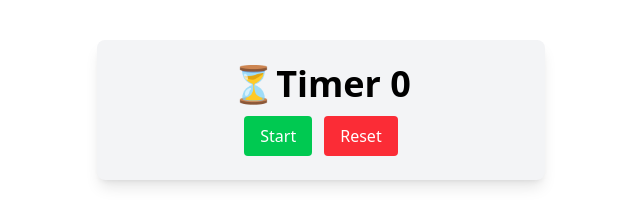
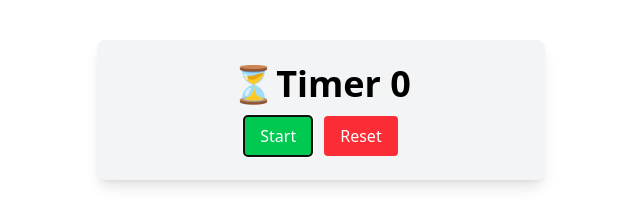
Before and after one commit to raqueldfrutos/react-mini-project-timer, a React (Vite) app: page / in a window 1280 px wide. Shown: the top 206 px of the page, without its empty margins (319-959 px from the left). Built offline with nearby package versions, Linux system fonts and the light colour scheme.

Commit message:
Add focus() to Start button

```diff
--- a/src/components/TimerControls.jsx
+++ b/src/components/TimerControls.jsx
@@ -1,7 +1,17 @@
+import { useEffect, useRef } from "react";
+
 const TimerControls = ({ toggleTimer, isRunning, resetTimer }) => {
+  const startButtonRef = useRef(null);
+
+  useEffect(() => {
+    if (startButtonRef.current) {
+      startButtonRef.current.focus();
+    }
+  }, []);
   return (
     <>
       <button
+        ref={startButtonRef}
         onClick={toggleTimer}
         className="mt-3 bg-green-500 text-white px-4 py-2 rounded hover:bg-green-600 mr-3"
       >
```
